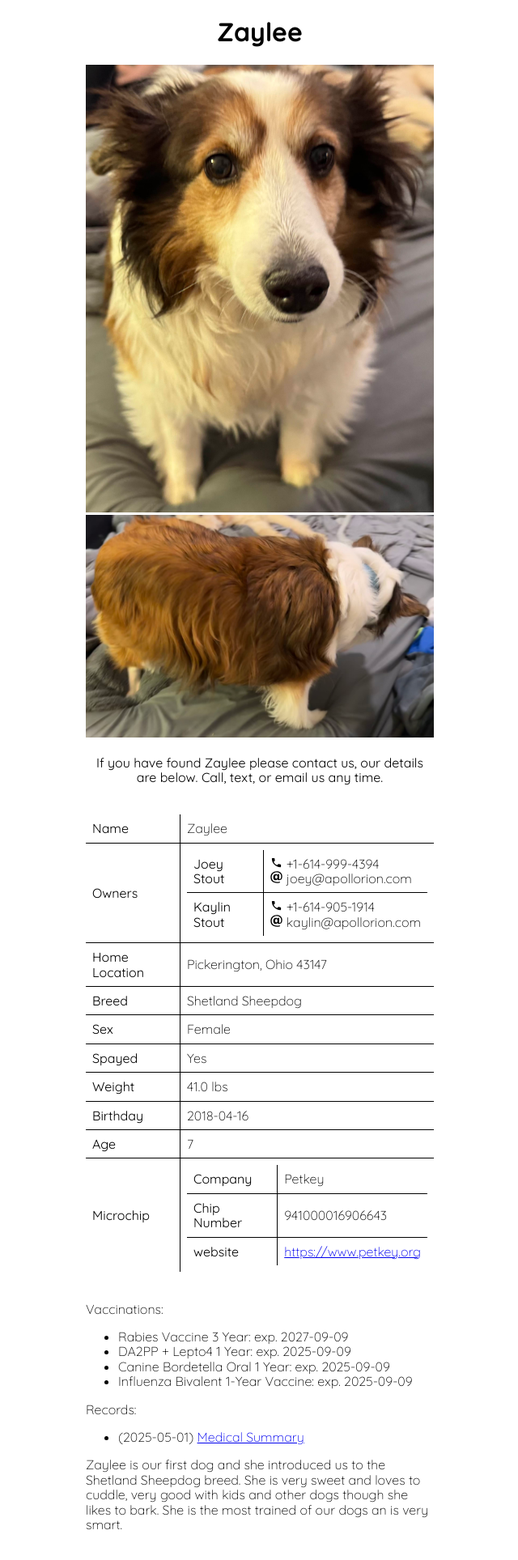
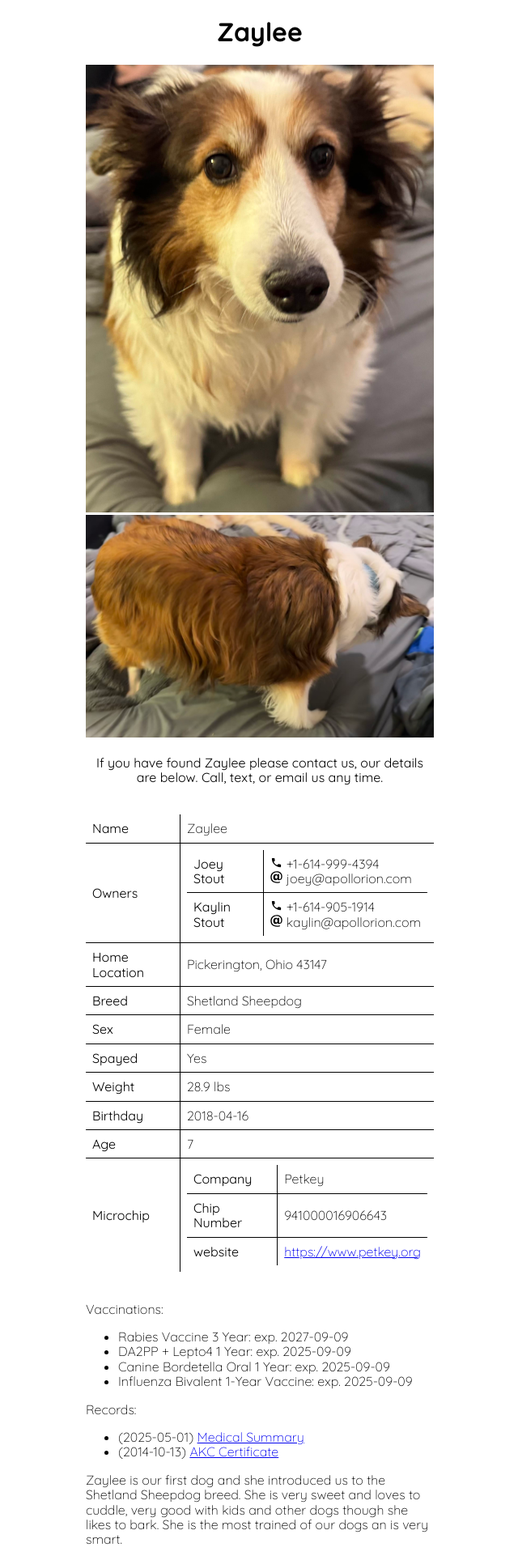
Before and after one commit to Apollorion/stout.dog, a Jekyll site: the page built from _doggos/zaylee.md, in a window 1280 px wide. Shown: the whole page at 81% size, without its empty margins (319-959 px from the left). Built offline with Jekyll 4.4.1, drawn with Linux system fonts in a browser that asks for light colours.

Commit message:
docs: random updates

```diff
--- a/_doggos/zaylee.md
+++ b/_doggos/zaylee.md
@@ -6,7 +6,7 @@ birthday: 2018-04-16
 age: 7
 male: false
 sterilized: true
-weight: 41.00
+weight: 28.90
 assets: /assets/records/zaylee
 microchip:
   company: Petkey
@@ -30,6 +30,9 @@ records:
     - date: 2025-05-01
       description: Medical Summary
       path: med_summary.pdf
+    - date: 2014-10-13
+      description: AKC Certificate
+      path: akc.pdf
 ---
 Zaylee is our first dog and she introduced us to the Shetland Sheepdog breed.
 She is very sweet and loves to cuddle, very good with kids and other dogs though she likes to bark.
```
Also changed, not shown: _doggos/marshmallow.md (+3 -1 lines), assets/records/marshmallow/images/mm_1.jpg (added), 3 other files.
